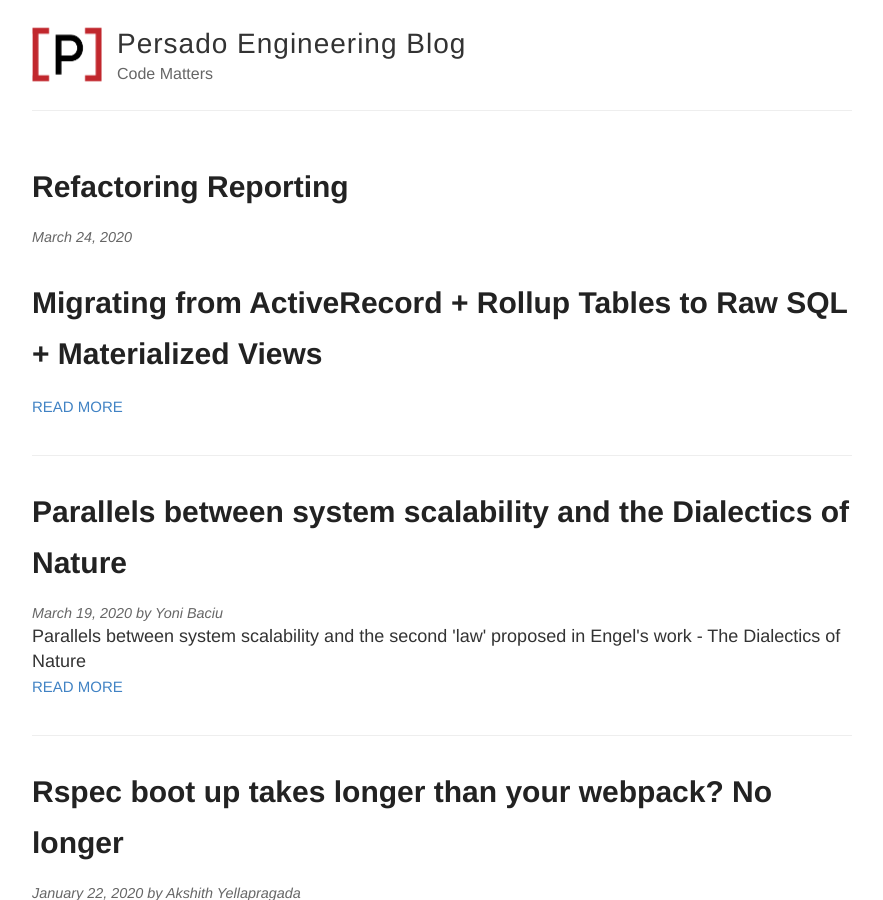
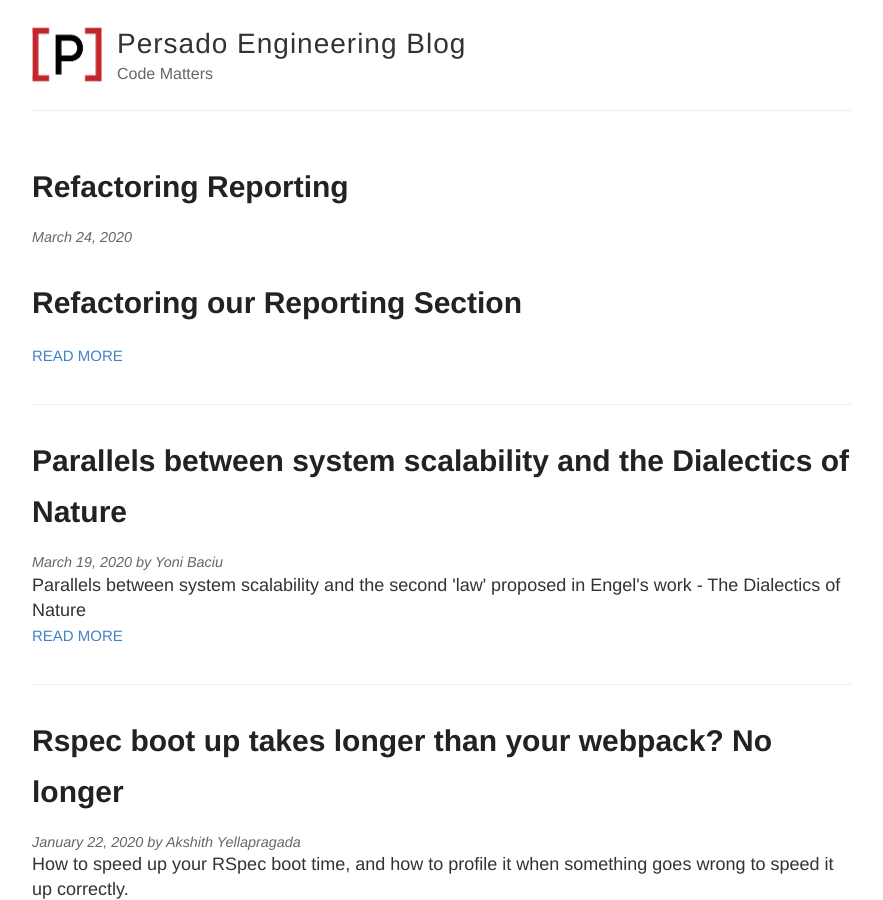
Before and after one commit to persado/persado.github.io, a Jekyll site: the page built from index.markdown, in a window 1280 px wide and 900 px high. Shown: the whole window, without its empty margins (198-1081 px from the left). Built offline with Jekyll 4.4.1, drawn with Linux system fonts in a browser that asks for light colours; some of the changed lines change nothing that is shown.

Commit message:
Add SQL examples and edits for length

```diff
--- a/_posts/2020-03-24-refactoring-reporting.md
+++ b/_posts/2020-03-24-refactoring-reporting.md
@@ -1,4 +1,4 @@
-<h1>Migrating from ActiveRecord + Rollup Tables to Raw SQL + Materialized Views</h1>
+# Refactoring our Reporting Section
 
 When I first started working at Persado, there were three main problems with our reporting section:
 
@@ -8,33 +8,85 @@
 
 For a while, we made due. But as time went on and we accumulated more and more data, the long execution time for unscoped queries started to cause major performance issues on our production application. This nudged us undertake a comprehensive refactor of the reporting section.
 
-<h2>Step 1: Turn Rollup Table into Materialized Views</h2>
+## Step 1: Turn Rollup Table into Materialized Views
 
-Rollup tables and materialized views are both ways of denormalizing data to make that data easier to handle at the aggregate level. Our rollup table represented an aggregation of about 15 other tables, with ~40 distinct columns. Anytime we wrote to one of these dependent tables, we needed to fire off a Rails callback to update the rollup table. This was a lot to keep track of, and fairly brittle. A materialized view, on the other hand, is simply a cached result set from a predefined query. (At the time of this project, we had recently migrated from MySQL to PostgreSQL, which meant that materialized views were a feature newly available to us). Because a materialized view is just a query result set, there is no need to make meticulous updates to it. Simply “refreshing” the materialized view re-runs the query and regenerates the entire result set. The declarative nature of this type of denormalization means that this approach is both sturdy and simple.
+Rollup tables and materialized views are both ways of denormalizing data to make that data easier to handle at the aggregate level. Our rollup table represented an aggregation of about 15 other tables, with ~40 distinct columns. Anytime we wrote to one of these dependent tables, we needed to fire off a Rails callback to update the rollup table. Here is an excerpt of a module we included in every related model:
 
-Our first step in the refactor process was to rewrite our main rollup table as a collection of materialized views. Anything that could be calculated in a straightforward way went into the top-level materialized view. Anything that required more calculation — especially grouped calculation — we would split out into smaller materialized views which the top-level view could pull from.
+      included do
+	    after_save :queue_report_update
+	  end
+	  ...
+	  def queue_report_update
+	    if changes.keys.select { |key| update_triggers.include?	(key) }.any?
+		  self.delay(queue: 'data_sync').update_reports(changes)
+		end
+      end
 
-<h2>Step 2: Convert ActiveRecord to Raw SQL</h2>
+A materialized view, on the other hand, is simply a cached result set from a predefined query. (At the time of this project, we had recently migrated from MySQL to PostgreSQL, which meant that materialized views were a feature newly available to us). Because a materialized view is just a query result set, there is no need to make meticulous updates to it. Simply “refreshing” the materialized view re-runs the query and regenerates the entire result set. The declarative nature of this type of denormalization means that this approach is both sturdy and simple.
 
-Our reporting section gives users a ton of autonomy over how they structure their queries, which means there was a lot of branching logic and complexity in our ActiveRecord code. Our choice to move over to raw SQL was not primarily a function of ActiveRecord lacking needed functionality, but rather a function of workflow convenience and code clarity. If there was a bug in the reporting section, our workflow usually required calling #to_sql on the final ActiveRecord relation, then copying and pasting the resulting statement into a SQL client like Postico and debugging from there.
+Our first step in the refactor process was to rewrite our main rollup table as a collection of materialized views. Anything that could be calculated in a straightforward way went into the top-level materialized view. Anything that required more calculation — especially grouped calculation — we would split out into smaller materialized views which the top-level view could pull from. For example:
+
+
+	// top-level mat view
+	SELECT
+	CASE
+		WHEN results_agg.approved_at IS NULL THEN false
+		ELSE true
+	END AS has_results
+	FROM shipments
+	LEFT JOIN results_agg ON results_agg.shipment_id = shipments.id
+
+    // results_agg mat view
+    SELECT
+		uploads.shipment_id,
+		min(results.start_date) AS start_date,
+		max(results.end_date) AS end_date
+	FROM results
+	JOIN uploads ON uploads.id = results.upload_id
+	JOIN shipments ON uploads.shipment_id = shipments.id
+	GROUP BY uploads.shipment_id;
+
+
+## Step 2: Convert ActiveRecord to Raw SQL
+
+Our reporting section gives users a ton of autonomy over how they structure their queries, which means there was a lot of branching logic and complexity in our ActiveRecord code. Our choice to move over to raw SQL was not primarily a function of ActiveRecord lacking needed functionality, but rather a function of workflow convenience and code clarity. If there was a bug in the reporting section, our workflow usually required calling `#to_sql` on the final ActiveRecord relation, then copying and pasting the resulting statement into a SQL client like Postico and debugging from there.
 
 While ActiveRecord guarantees efficient SQL statements, it does not guarantee that the statements will be human-readable. This is especially true for queries like ours, which often depended on 2 to 3 layers of subqueries, the columns of which were all assigned terse auto-generated aliases.
 
-So, when we had the opportunity to overhaul this section, we decided that everything would be organized into named methods that lived in service objects and returned raw SQL. Again, this was not primarily because ActiveRecord, as a DSL, seriously lacked the functionality we needed (even though we had to do a bit of monkey-patching that certainly complicated things). It was mostly because our workflow in this section already depended heavily on converting the AR to raw SQL.
+So, when we had the opportunity to overhaul this section, we decided that everything would be organized into named methods that lived in service objects and returned raw, formatted SQL. Here is an example of one service's top-level query:
 
-Step 3: Break Complex Subqueries into Materialized Views
+    def generate_sql
+      <<-SQL
+        SELECT
+          body,
+          client_id,
+          client_name,
+          account_id,
+          account_name
+        FROM reports
+        #{process_joins}
+        WHERE
+          #{process_filters} AND
+          archived_at IS NULL
+        #{process_order_params}
+        #{process_pagination_params}
+      SQL
+    end
+The top-level query is formatted as easily-recognizable SQL, and each of the dependent methods returns formatted SQL as well. Again, this change was not primarily because ActiveRecord, as a DSL, seriously lacked the functionality we needed (even though we had to do a bit of monkey-patching that certainly complicated things). It was mostly because our workflow in this section already depended heavily on converting the AR to raw SQL, and the long, unformatted and aliased strings that AR returned were difficult to work with.
+
+## Step 3: Break Complex Subqueries into Materialized Views
 
 Converting everything to raw SQL already revealed some inefficiencies in how we had previously implemented our queries, and we were able to optimize the queries as we converted. However, there was still a major opportunity to make our queries faster. As mentioned above, many of our top level queries were composed of 2-3 layers of nested subqueries, some of which had their own complex and long-running logic. We realized that splitting these subqueries into their own materialized views would both speed up query time immensely and make the final queries still easier to read.
 
-Drawbacks
+## Drawbacks
 
-Some of the biggest drawbacks to our approach have come along with materialized views. Materialized views represent a snapshot of the data at the time the query was last run. This makes them unworkable in situations where data needs to be available instantaneously. In our reporting section, we agreed with our users that up to 15 minute latency in the data was acceptable, and we used a rake task to refresh the views every 15 minutes.
+Some of the biggest drawbacks to our approach have come along with materialized views. Materialized views represent a snapshot of the data at the time the query was last run. This makes them unworkable in situations where data needs to be available instantaneously. In our reporting section, we came to an agreement with our users about a reasonable refresh interval that kept the data satisfactorily up to date.
 
 Another drawback to materialized views is that the sweeping update to the entire view is much more time- and resource-intensive than the incremental updates required for the rollup table. If a query returns hundreds of thousands or millions of rows, especially if the result needs to be indexed, the refresh can be quite a costly operation. It is possible (and recommended), to run these refreshes with the CONCURRENTLY keyword, which is slower, but prevents any exclusive access locks from being placed during the refresh.
 
 Finally, the fact that this section is in raw SQL does require a bit more specialized knowledge of devs than if it were in ActiveRecord. We found, however, that the previous implementation was sufficiently complex as to cancel most of the ease that ActiveRecord provided.
 
-Successes
+## Successes
 
 The combined efficiency gains from optimizing the existing queries and cacheing the results of these subqueries in materialized views was pretty exciting. Running a typical query from the frontend now felt nearly instantaneous, and our worst case query time (for those types of queries that prompted the refactor in the first place) was 100x faster.
 
```
